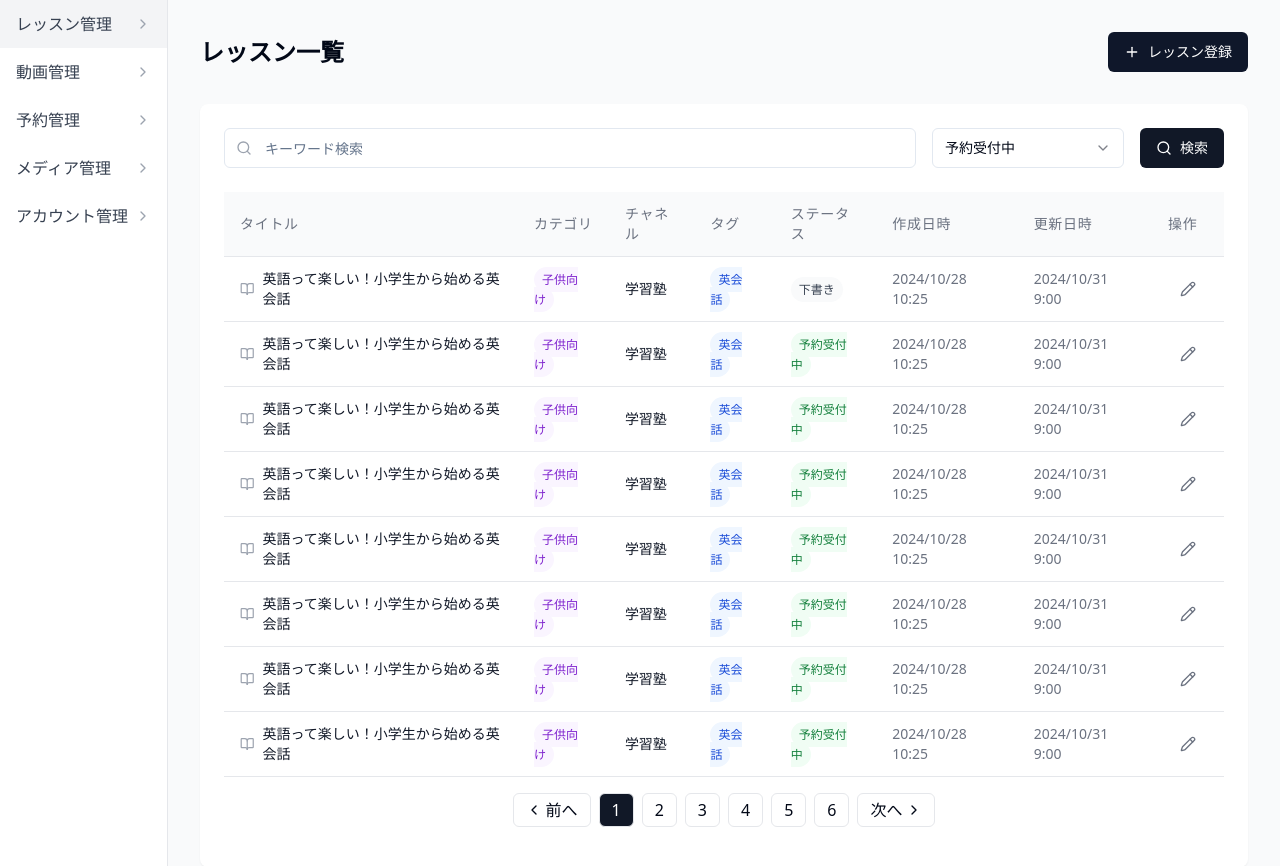
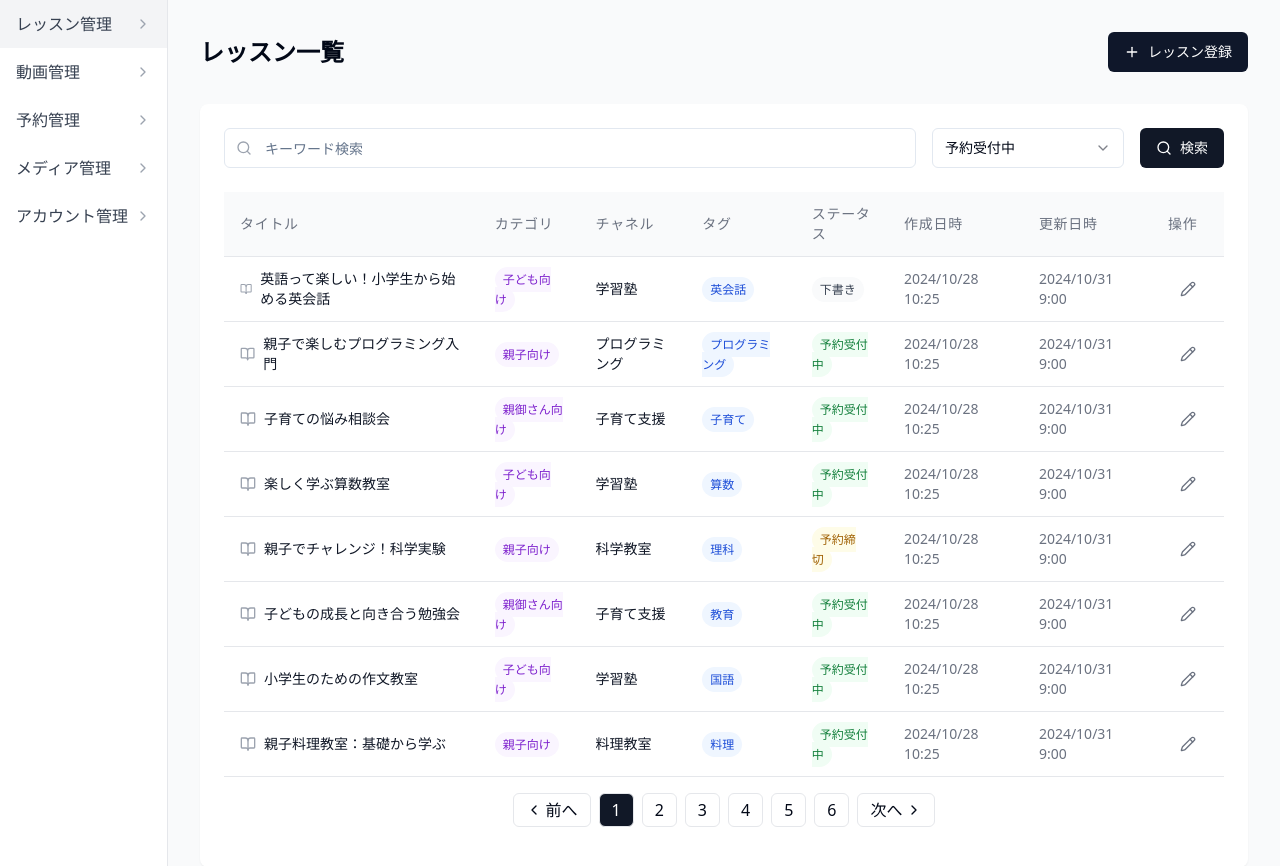
Before and after one commit to pfs-0512/complete-replica-factory, a React (Vite) app: page / in a window 1280 px wide. Shown: the top 866 px of the page. Built offline with nearby package versions, Linux system fonts and the light colour scheme.

Commit message:
Update lesson categories in test data
Added diverse test data for lesson categories: 子ども向け, 親子向け, and 親御さん向け to ensure proper representation in the lesson list.
[skip gpt_engineer]

```diff
--- a/src/components/LessonTable.tsx
+++ b/src/components/LessonTable.tsx
@@ -10,7 +10,7 @@ const LessonTable = () => {
   const lessons = [
     {
       title: "英語って楽しい！小学生から始める英会話",
-      category: "子供向け",
+      category: "子ども向け",
       channel: "学習塾",
       tag: "英会話",
       status: "下書き",
@@ -18,23 +18,69 @@ const LessonTable = () => {
       updatedAt: "2024/10/31 9:00"
     },
     {
-      title: "英語って楽しい！小学生から始める英会話",
-      category: "子供向け",
+      title: "親子で楽しむプログラミング入門",
+      category: "親子向け",
+      channel: "プログラミング",
+      tag: "プログラミング",
+      status: "予約受付中",
+      createdAt: "2024/10/28 10:25",
+      updatedAt: "2024/10/31 9:00"
+    },
+    {
+      title: "子育ての悩み相談会",
+      category: "親御さん向け",
+      channel: "子育て支援",
+      tag: "子育て",
+      status: "予約受付中",
+      createdAt: "2024/10/28 10:25",
+      updatedAt: "2024/10/31 9:00"
+    },
+    {
+      title: "楽しく学ぶ算数教室",
+      category: "子ども向け",
       channel: "学習塾",
-      tag: "英会話",
+      tag: "算数",
+      status: "予約受付中",
+      createdAt: "2024/10/28 10:25",
+      updatedAt: "2024/10/31 9:00"
+    },
+    {
+      title: "親子でチャレンジ！科学実験",
+      category: "親子向け",
+      channel: "科学教室",
+      tag: "理科",
+      status: "予約締切",
+      createdAt: "2024/10/28 10:25",
+      updatedAt: "2024/10/31 9:00"
+    },
+    {
+      title: "子どもの成長と向き合う勉強会",
+      category: "親御さん向け",
+      channel: "子育て支援",
+      tag: "教育",
+      status: "予約受付中",
+      createdAt: "2024/10/28 10:25",
+      updatedAt: "2024/10/31 9:00"
+    },
+    {
+      title: "小学生のための作文教室",
+      category: "子ども向け",
+      channel: "学習塾",
+      tag: "国語",
+      status: "予約受付中",
+      createdAt: "2024/10/28 10:25",
+      updatedAt: "2024/10/31 9:00"
+    },
+    {
+      title: "親子料理教室：基礎から学ぶ",
+      category: "親子向け",
+      channel: "料理教室",
+      tag: "料理",
       status: "予約受付中",
       createdAt: "2024/10/28 10:25",
       updatedAt: "2024/10/31 9:00"
     }
-  ].concat(Array(6).fill({
-    title: "英語って楽しい！小学生から始める英会話",
-    category: "子供向け",
-    channel: "学習塾",
-    tag: "英会話",
-    status: "予約受付中",
-    createdAt: "2024/10/28 10:25",
-    updatedAt: "2024/10/31 9:00"
-  }));
+  ];
 
   const getStatusStyle = (status: string) => {
     switch (status) {
```
